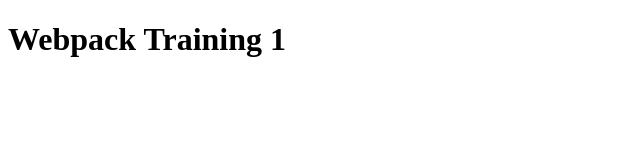
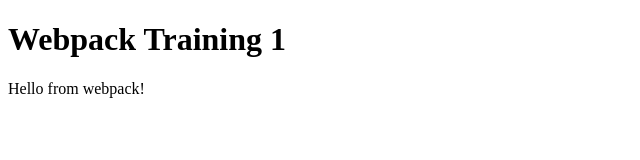
Before and after one commit to thawkin3/webpack-training-1, a website: page index.html in a window 1280 px wide. Shown: the whole page, without its empty margins (0-640 px from the left). Drawn offline with Linux system fonts and the light colour scheme.

Commit message:
- Ran 'yarn webpack', which created the 'dist' directory - Updated index.html to use the dist/main.js file

```diff
--- a/index.html
+++ b/index.html
@@ -5,6 +5,6 @@
   </head>
   <body>
     <h1>Webpack Training 1</h1>
-    <script src="./src/index.js"></script>
+    <script src="./dist/main.js"></script>
   </body>
 </html>
```
Also changed, not shown: dist/main.js (added).
